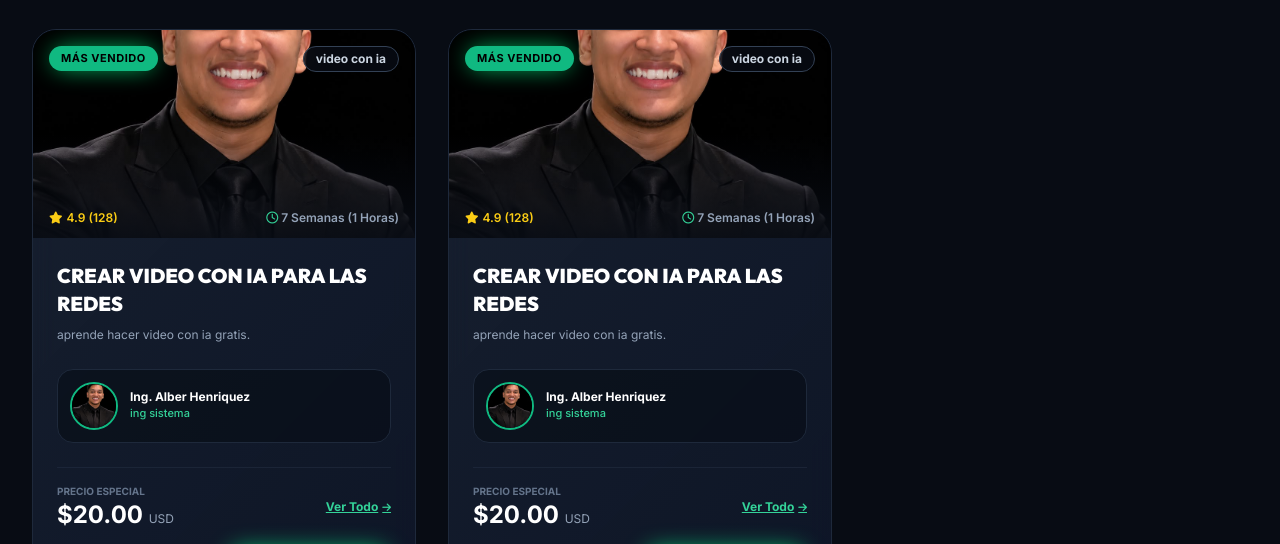
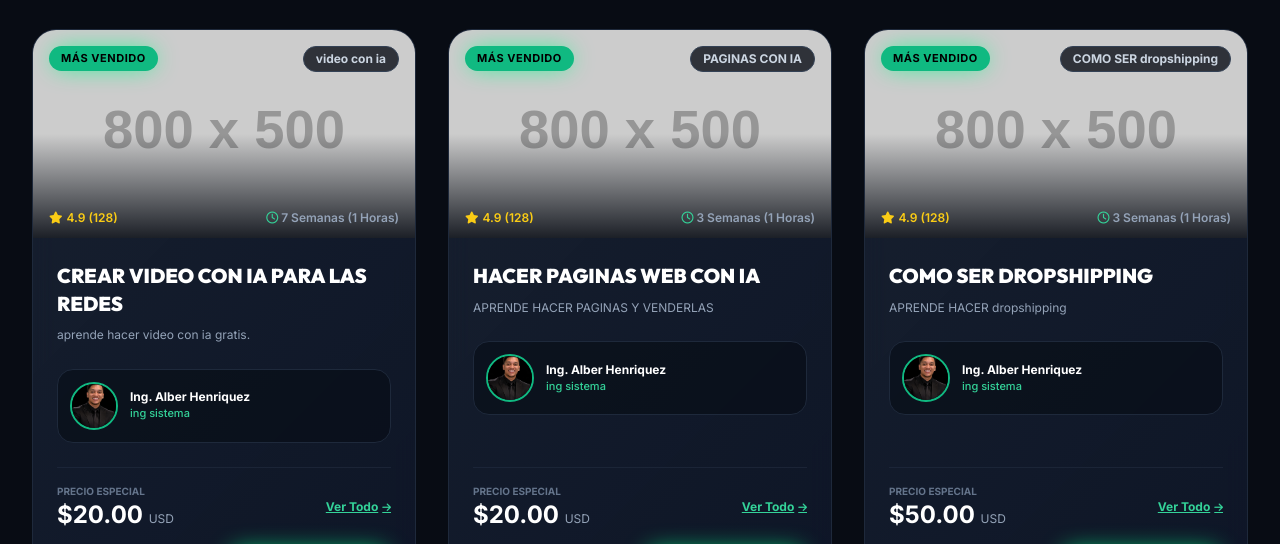
Before and after one commit to AlberVentur/CURSO, a plain HTML site: page index.html in a window 1280 px wide. Shown: the part 691-1235 px from the top of the page. Drawn offline with nearby package versions, Linux system fonts and the light colour scheme; placeholder pictures from the web are drawn by us.

Commit message:
Update index.html

```diff
--- a/index.html
+++ b/index.html
@@ -226,7 +226,7 @@
                 price: 20,
                 badge: "MÁS VENDIDO",
                 description: "aprende hacer video con ia gratis.",
-                image: "alber.jpeg",
+                image: "al1.png",
                 teacher: {
                     name: "Ing. Alber Henriquez",
                     role: "ing sistema",
@@ -239,22 +239,91 @@
             },
 
              {
-                id: 1,
-                title: "CREAR VIDEO CON IA PARA LAS REDES ",
-                category: "video con ia",
+                id: 2,
+                title: "HACER PAGINAS WEB CON IA ",
+                category: "PAGINAS CON IA",
                 level: "Principiante a Avanzado",
-                duration: "7 Semanas (1 Horas)",
+                duration: "3 Semanas (1 Horas)",
                 rating: 4.9,
                 reviewsCount: 128,
                 price: 20,
                 badge: "MÁS VENDIDO",
-                description: "aprende hacer video con ia gratis.",
-                image: "alber.jpeg",
+                description: "APRENDE HACER PAGINAS Y VENDERLAS ",
+                image: "AL2.png",
                 teacher: {
                     name: "Ing. Alber Henriquez",
                     role: "ing sistema",
                     bio: "experiencia con ia .",
                     photo: "alber.jpeg"
+                },
+                modules: [
+
+                ]
+            },
+
+             {
+                id: 3,
+                title: " COMO SER DROPSHIPPING",
+                category: "COMO SER dropshipping",
+                level: "Principiante a Avanzado",
+                duration: "3 Semanas (1 Horas)",
+                rating: 4.9,
+                reviewsCount: 128,
+                price: 50,
+                badge: "MÁS VENDIDO",
+                description: "APRENDE HACER dropshipping ",
+                image: "AL3.png",
+                teacher: {
+                    name: "Ing. Alber Henriquez",
+                    role: "ing sistema",
+                    bio: "experiencia con ia .",
+                    photo: "alber.jpeg"
+                },
+                modules: [
+
+                ]
+            },
+
+            {
+                id: 4,
+                title: "CURSO DE EXCEL",
+                category: "APRENDE EXCEL",
+                level: "Principiante a Avanzado",
+                duration: "3 Semanas (1 Horas)",
+                rating: 4.9,
+                reviewsCount: 128,
+                price: 50,
+                badge: "MÁS VENDIDO",
+                description: "curso completo ",
+                image: "G1.png",
+                teacher: {
+                    name: "Ing. GREGORY CESAR ",
+                    role: "ing sistema",
+                    bio: "experiencia con ia .",
+                    photo: "fg.jpeg"
+                },
+                modules: [
+
+                ]
+            },
+
+             {
+                id: 5,
+                title: " Curso de JavaScript",
+                category: "Curso de JavaScript",
+                level: "Principiante a Avanzado",
+                duration: "3 Semanas (1 Horas)",
+                rating: 4.9,
+                reviewsCount: 128,
+                price: 35,
+                badge: "MÁS VENDIDO",
+                description: "APRENDE de JavaScript ",
+                image: "g2.png",
+                teacher: {
+                    name: "Ing. GREGORY CESAR",
+                    role: "ing sistema",
+                    bio: "experiencia con ia .",
+                    photo: "fg.jpeg"
                 },
                 modules: [
 
```
